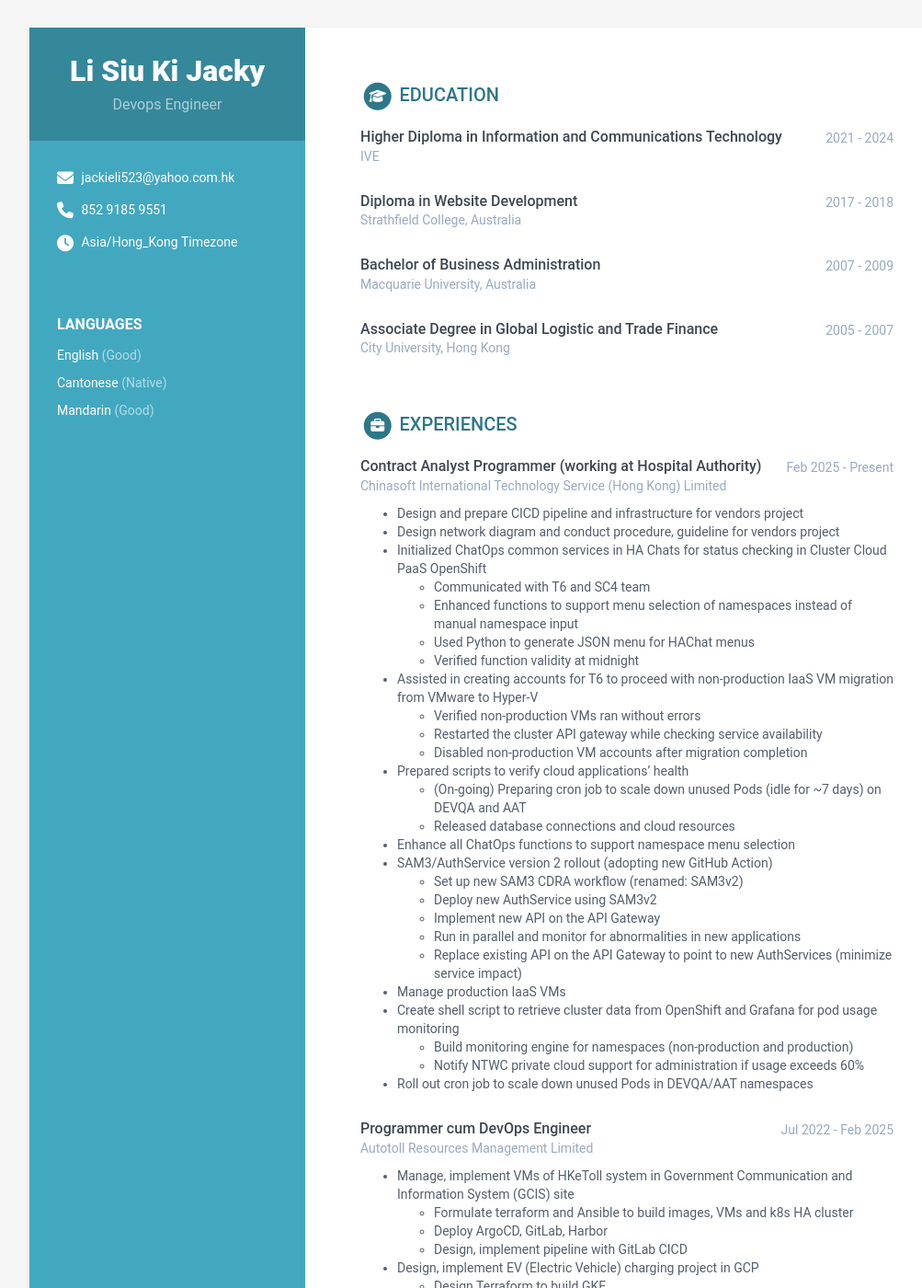
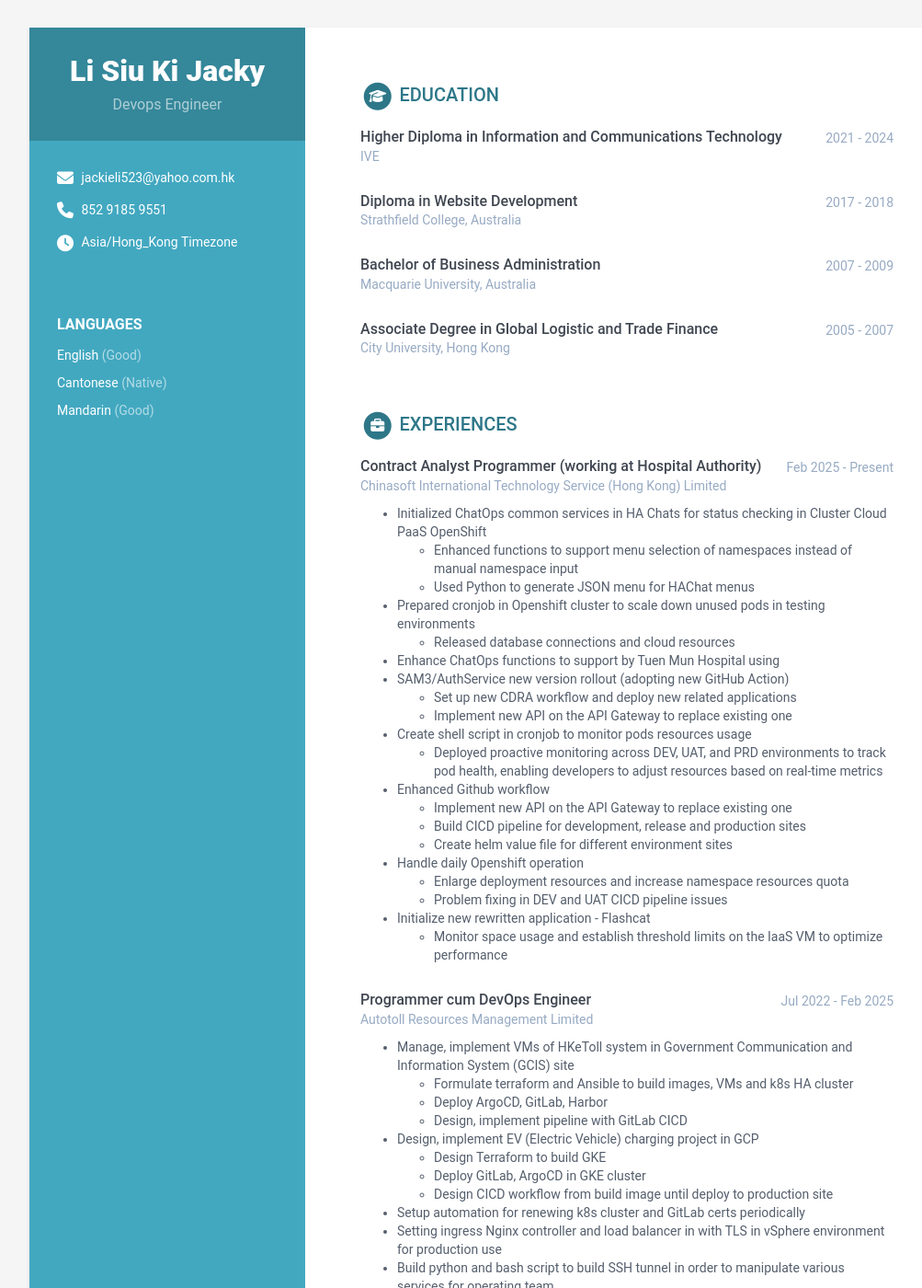
Before and after one commit to Ovvio2311/online-resume, a Jekyll site: the page built from index.html, in a window 1280 px wide and 1400 px high. Shown: the whole window at 92% size, without its empty margins (108-1111 px from the left). Built offline with Jekyll 4.4.1, drawn with Linux system fonts in a browser that asks for light colours; some of the changed text lies outside the part shown.

Commit message:
Update data.yml

```diff
--- a/_data/data.yml
+++ b/_data/data.yml
@@ -89,32 +89,26 @@ experiences:
         time: Feb 2025 - Present
         company: Chinasoft International Technology Service (Hong Kong) Limited
         details: |
-          - Design and prepare CICD pipeline and infrastructure for vendors project
-          - Design network diagram and conduct procedure, guideline for vendors project
-          - Initialized ChatOps common services in HA Chats for status checking in Cluster Cloud PaaS OpenShift
-              - Communicated with T6 and SC4 team
+          -	Initialized ChatOps common services in HA Chats for status checking in Cluster Cloud PaaS OpenShift
               - Enhanced functions to support menu selection of namespaces instead of manual namespace input
               - Used Python to generate JSON menu for HAChat menus
-              - Verified function validity at midnight
-          - Assisted in creating accounts for T6 to proceed with non-production IaaS VM migration from VMware to Hyper-V
-              - Verified non-production VMs ran without errors
-              - Restarted the cluster API gateway while checking service availability
-              - Disabled non-production VM accounts after migration completion
-          - Prepared scripts to verify cloud applications’ health
-              - (On-going) Preparing cron job to scale down unused Pods (idle for ~7 days) on DEVQA and AAT
+          - Prepared cronjob in Openshift cluster to scale down unused pods in testing environments
               - Released database connections and cloud resources
-          -	Enhance all ChatOps functions to support namespace menu selection
-          - SAM3/AuthService version 2 rollout (adopting new GitHub Action)
-            - Set up new SAM3 CDRA workflow (renamed: SAM3v2)
-            - Deploy new AuthService using SAM3v2
-            - Implement new API on the API Gateway
-            - Run in parallel and monitor for abnormalities in new applications
-            - Replace existing API on the API Gateway to point to new AuthServices (minimize service impact)
-          - Manage production IaaS VMs
-          - Create shell script to retrieve cluster data from OpenShift and Grafana for pod usage monitoring
-            - Build monitoring engine for namespaces (non-production and production)
-            - Notify NTWC private cloud support for administration if usage exceeds 60%
-          - Roll out cron job to scale down unused Pods in DEVQA/AAT namespaces
+          - Enhance ChatOps functions to support by Tuen Mun Hospital using
+          - SAM3/AuthService new version rollout (adopting new GitHub Action)
+              - Set up new CDRA workflow and deploy new related applications
+              - Implement new API on the API Gateway to replace existing one
+          - Create shell script in cronjob to monitor pods resources usage
+              - Deployed proactive monitoring across DEV, UAT, and PRD environments to track pod health, enabling developers to adjust resources based on real-time metrics
+          - Enhanced Github workflow
+              - Implement new API on the API Gateway to replace existing one
+              - Build CICD pipeline for development, release and production sites
+              - Create helm value file for different environment sites
+          - Handle daily Openshift operation
+              - Enlarge deployment resources and increase namespace resources quota
+              - Problem fixing in DEV and UAT CICD pipeline issues
+          - Initialize new rewritten application - Flashcat
+              - Monitor space usage and establish threshold limits on the IaaS VM to optimize performance
 
       - role: Programmer cum DevOps Engineer
         time: Jul 2022 - Feb 2025
@@ -169,6 +163,14 @@ experiences:
 certifications:
       title: Certifications
       list:
+        - name: Certified Kubernetes Application Developer (CKAD)
+          start: 2025
+          end: 2027
+          organization: Linux Foundation
+          credentialid:
+          credentialurl: trainingportal.linuxfoundation.org/learn/certificates/certified-kubernetes-administrator-cka?id=462fffb4-5683-4a4d-a33a-c899cd8d03ff
+          credentialname: Link
+          details:
         - name: Certified Kubernetes Administrator (CKA)
           start: 2024
           end: 2026
```
